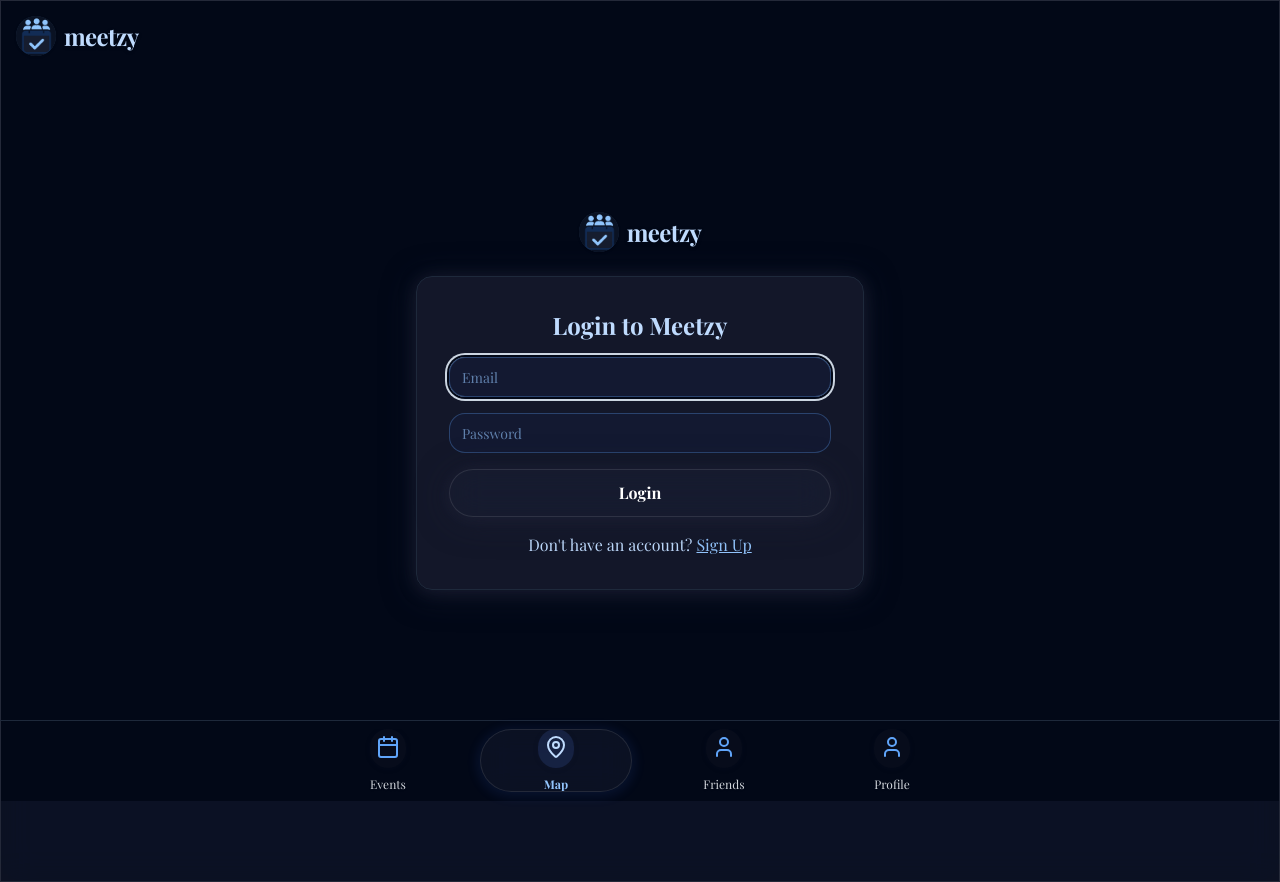
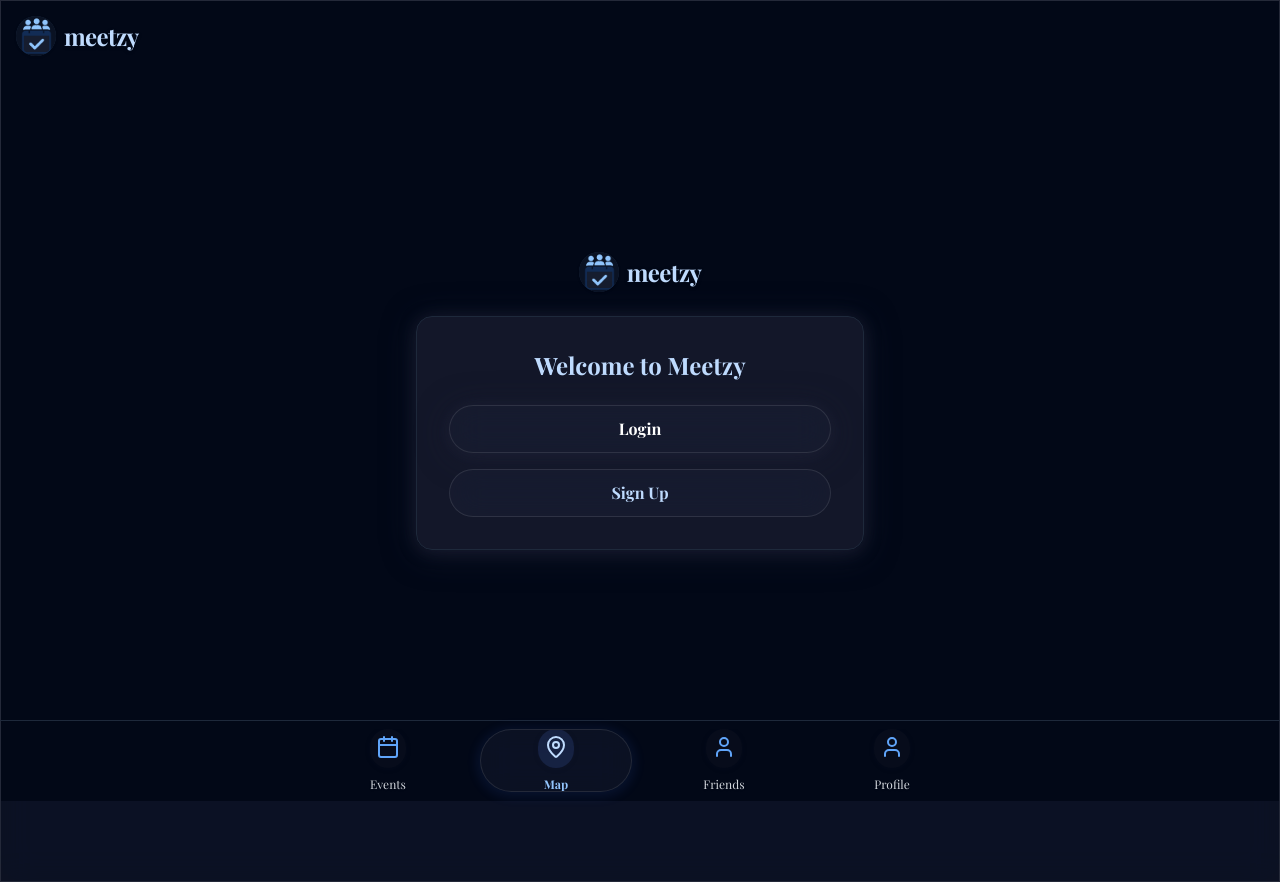
Before and after one commit to alexschlus/meetzy, a React (Vite) app: page /map in a window 1280 px wide. Built offline with nearby package versions, Linux system fonts and the light colour scheme.

Commit message:
Refactor AuthPage buttons
Modified the AuthPage to include separate "Login" and "Sign Up" buttons, each directing to the appropriate action.

```diff
--- a/src/pages/AuthPage.tsx
+++ b/src/pages/AuthPage.tsx
@@ -10,7 +10,7 @@ import { useAuth } from "@/hooks/useAuth";
 export default function AuthPage() {
   const { signIn, signUp, user, loading } = useAuth();
   const navigate = useNavigate();
-  const [view, setView] = useState<"login" | "signup">("login");
+  const [view, setView] = useState<"login" | "signup" | "landing">("landing");
   const [email, setEmail] = useState("");
   const [password, setPassword] = useState("");
   const [name, setName] = useState(""); // for signup
@@ -43,6 +43,35 @@ export default function AuthPage() {
       }
     }
     setSubmitting(false);
+  }
+
+  // Landing page with two buttons
+  if (view === "landing") {
+    return (
+      <div className="min-h-screen flex flex-col justify-center items-center bg-background font-playfair relative">
+        <Logo />
+        <div className="bg-glass mt-6 p-8 rounded-2xl w-full max-w-md shadow-glass border border-border">
+          <h1 className="text-2xl font-bold mb-6 text-blue-200 text-center">
+            Welcome to Meetzy
+          </h1>
+          <div className="space-y-4">
+            <Button
+              onClick={() => setView("login")}
+              className="w-full font-bold text-base bg-blue-500 hover:bg-blue-600 text-white"
+            >
+              Login
+            </Button>
+            <Button
+              onClick={() => setView("signup")}
+              variant="outline"
+              className="w-full font-bold text-base border-blue-400/30 text-blue-200 hover:bg-blue-400/10"
+            >
+              Sign Up
+            </Button>
+          </div>
+        </div>
+      </div>
+    );
   }
 
   return (
@@ -113,6 +142,14 @@ export default function AuthPage() {
             </>
           )}
         </div>
+        <div className="mt-4 text-center">
+          <button
+            className="text-blue-300/70 hover:text-blue-200 text-sm"
+            onClick={() => setView("landing")}
+          >
+            ← Back
+          </button>
+        </div>
       </div>
     </div>
   );
```
